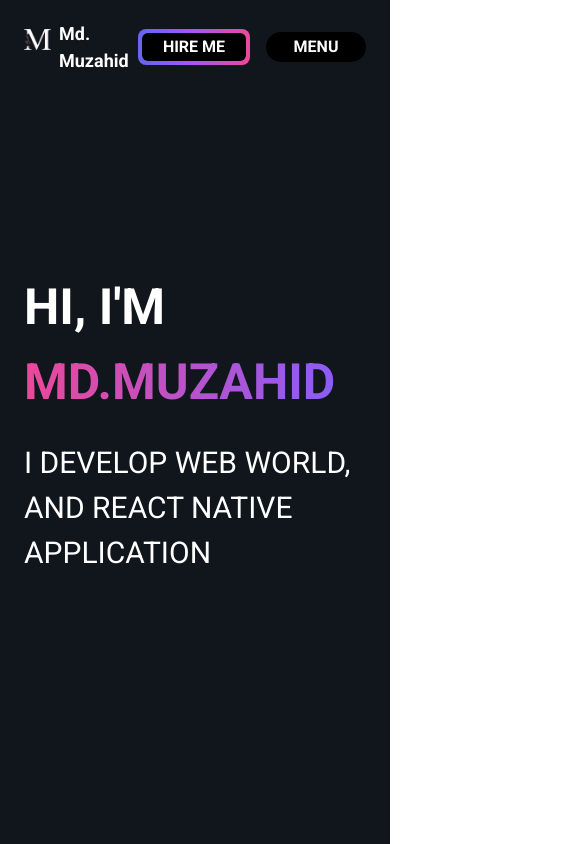
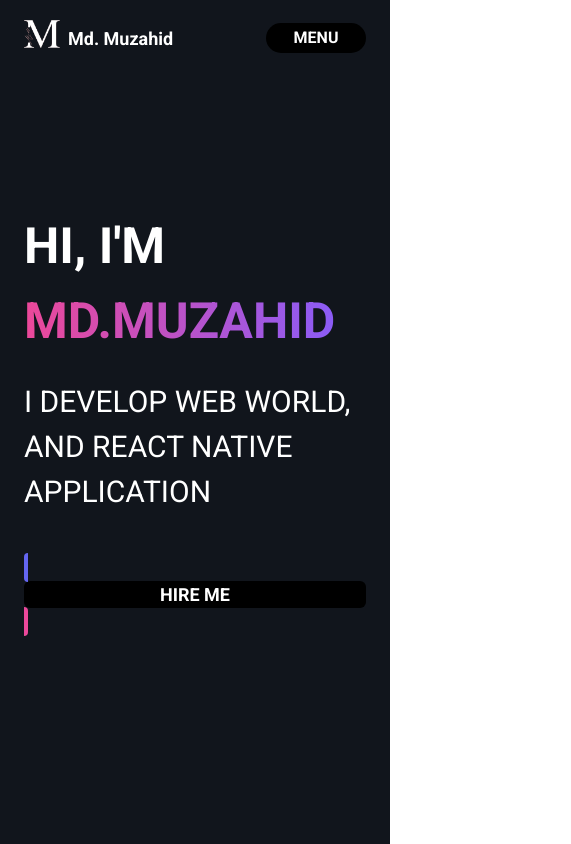
Before and after one commit to MdMuzahid07/MD.Muzahid, a React (Vite) app: page / in a window 390 px wide. Shown: the top 844 px of the page, 571 px wide, since content can reach past the window. Built offline with nearby package versions, Linux system fonts and the light colour scheme.

Commit message:
UI breaking issue fixed and hire button in header

```diff
--- a/src/App.jsx
+++ b/src/App.jsx
@@ -11,38 +11,49 @@ const App = () => {
 
           <div
             id="home"
-            className={`${styles.paddingX} bg-primary min-h-screen w-full flex-col flex items-center justify-center text-white`}
+            className={`${styles.paddingX} bg-primary min-h-screen w-full flex-col flex items-center justify-center text-white `}
           >
-            <h1 className="text-[50px] xs:text-[80px] md:text-[90px] lg:text-[100px] 3xl:text-[120px] font-bold text-left xs:text-center">
+            <h1 className="text-[50px] xs:text-[80px] md:text-[90px] lg:text-[100px] 3xl:text-[120px] font-bold text-left md:text-center">
               HI, {`I'M`}{" "}
               <span className="bg-clip-text text-transparent bg-gradient-to-r from-pink-500 to-violet-500">
                 MD.MUZAHID
               </span>
             </h1>
-            <h1 className="text-[30px] xs:text-[50px] md:text-[60px] lg:text-[80px]  text-left xs:text-center mt-5 xs:mt-0">
+            <h1 className="text-[30px] xs:text-[50px] md:text-[60px] lg:text-[80px]  text-left md:text-center mt-5 xs:mt-0">
               I DEVELOP WEB WORLD, AND REACT NATIVE{" "}
               <br className="hidden 3xl:block" /> APPLICATION
+              <div className="text-[18px] mt-10 block xs:hidden">
+                <a
+                  href="#contact"
+                  type="button"
+                  className="transition ease-in-out delay-50 w-56  h-10 bg-gradient-to-r hover:-translate-y-1 duration-300 hover:scale-110 hover:shadow-lg active:scale-75 hover:shadow-red-500 from-indigo-500 via-purple-500 to-pink-500 font-bold text-white rounded-lg p-1"
+                >
+                  <div className="bg-black rounded-md w-full h-full flex items-center justify-center">
+                    <p>HIRE ME</p>
+                  </div>
+                </a>
+              </div>
             </h1>
           </div>
         </header>
 
         <div
           id="about"
-          className="min-h-screen bg-red-500 flex items-center justify-center text-white text-[120px] font-extrabold tracking-widest"
+          className="min-h-screen bg-red-500 flex items-center justify-center text-white text-[20px] font-extrabold tracking-widest"
         >
           <h1>ABOUT</h1>
         </div>
 
         <div
           id="portfolio"
-          className="min-h-screen bg-yellow-500 flex items-center justify-center text-white text-[120px] font-extrabold tracking-widest"
+          className="min-h-screen bg-yellow-500 flex items-center justify-center text-white text-[20px] font-extrabold tracking-widest"
         >
           <h1>PORTFOLIO</h1>
         </div>
 
         <div
           id="contact"
-          className="min-h-screen bg-indigo-500 flex items-center justify-center text-white text-[120px] font-extrabold tracking-widest"
+          className="min-h-screen bg-indigo-500 flex items-center justify-center text-white text-[20px] font-extrabold tracking-widest"
         >
           <h1>CONTACT</h1>
         </div>
--- a/src/components/navbar/Navbar.jsx
+++ b/src/components/navbar/Navbar.jsx
@@ -11,6 +11,7 @@ const Navbar = () => {
   const [toggle, setToggle] = useState(false, true);
 
   return (
+    <div>
       <nav
         className={`${styles.paddingX} bg-primary ${
           toggle ? "bg-opacity-100" : "bg-opacity-100 xs:bg-opacity-0"
@@ -39,8 +40,8 @@ const Navbar = () => {
                 href="#contact"
                 type="button"
                 className={`${
-                toggle ? "hidden" : "block"
-              } transition ease-in-out delay-50 w-28 h-9 bg-gradient-to-r hover:-translate-y-1 duration-300 hover:scale-110 hover:shadow-lg active:scale-75 hover:shadow-red-500 from-indigo-500 via-purple-500 to-pink-500 font-bold text-white rounded-lg p-1`}
+                  toggle ? "xs:hidden" : "xs:block"
+                } transition ease-in-out hidden delay-50 w-28 h-9 bg-gradient-to-r hover:-translate-y-1 duration-300 hover:scale-110 hover:shadow-lg active:scale-75 hover:shadow-red-500 from-indigo-500 via-purple-500 to-pink-500 font-bold text-white rounded-lg p-1`}
                 onClick={() => setToggle(false)}
               >
                 <div className="bg-black rounded-md w-full h-full flex items-center justify-center">
@@ -70,6 +71,7 @@ const Navbar = () => {
           </div>
         </div>
       </nav>
+    </div>
   );
 };
 
```
Lines whose indentation alone changed are shown as unchanged.
